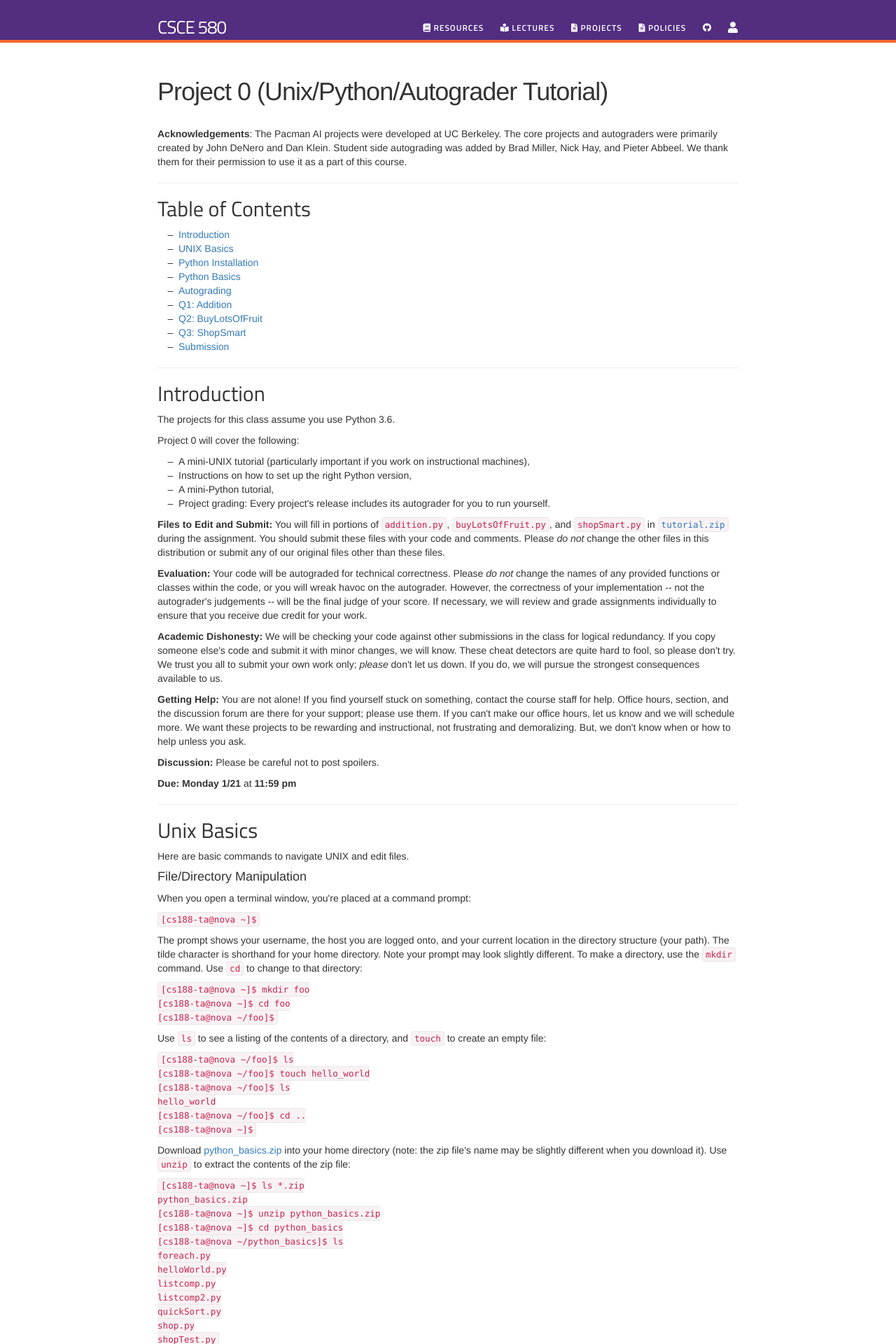
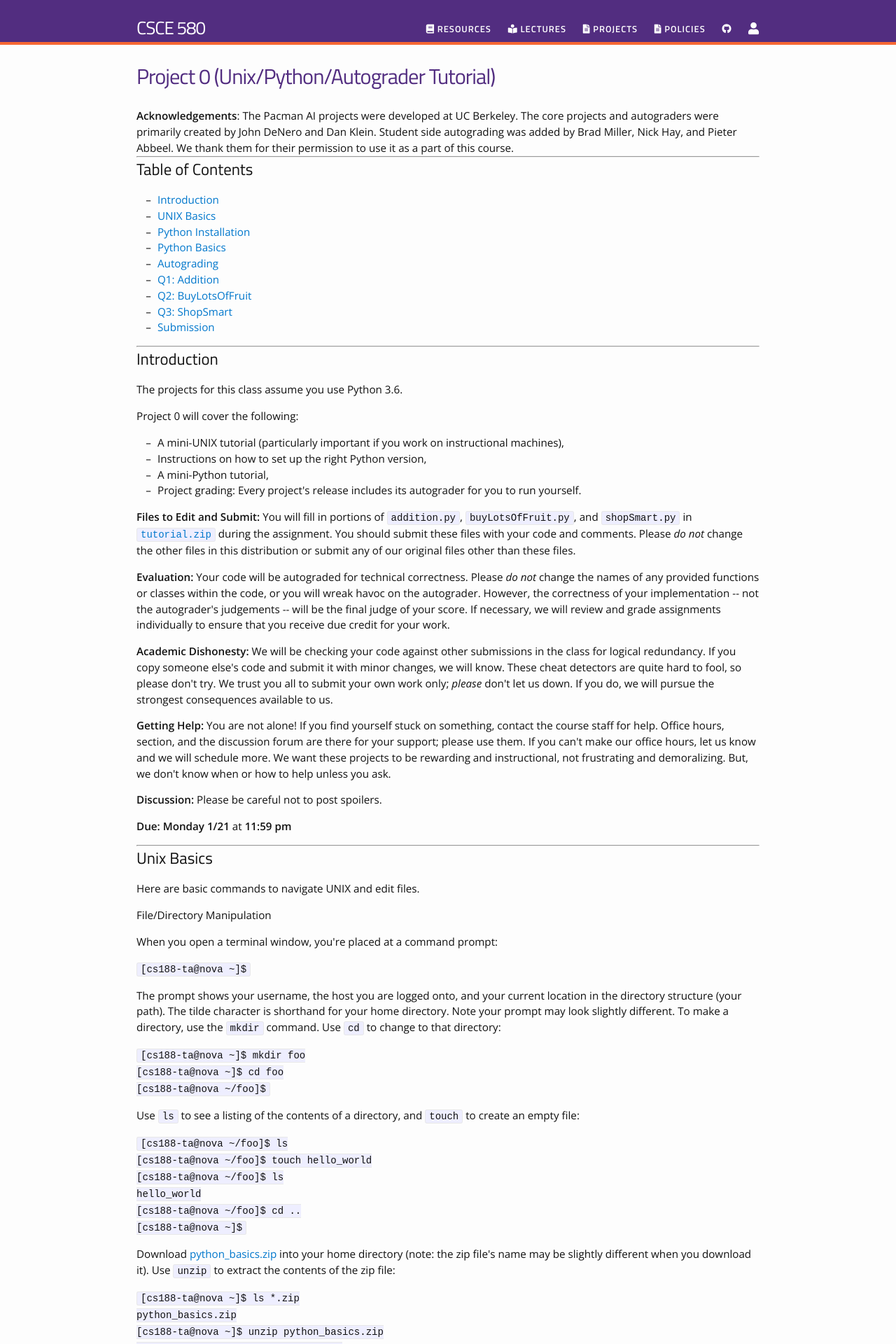
Before and after one commit to stephenvolpe/csce580, a Jekyll site: the page built from project0.html, in a window 1280 px wide. Shown: the top 1920 px of the page at 70% size. Built offline with Jekyll 4.4.1, drawn with Linux system fonts in a browser that asks for light colours; nearby versions of some CDN libraries; library files that are not in the unit come from our copies.

Commit message:
project0

```diff
--- a/project0.html
+++ b/project0.html
@@ -5,12 +5,8 @@ permalink: /project0/
 ---
 
 <div class="home">
-<link rel="shortcut icon" href="./_images/bots-and-robots.ico" type="image/x-icon">
-<link rel="stylesheet" href="./css/bootstrap.min.css">
-<link rel="stylesheet" href="./css/style.css" type="text/css" media="all">
 
 <b>Acknowledgements</b>: The Pacman AI projects were developed at UC Berkeley. The core projects and autograders were primarily created by John DeNero and Dan Klein. Student side autograding was added by Brad Miller, Nick Hay, and Pieter Abbeel. We thank them for their permission to use it as a part of this course.
-
 
 <hr>
 <h2>Table of Contents</h2>
```
